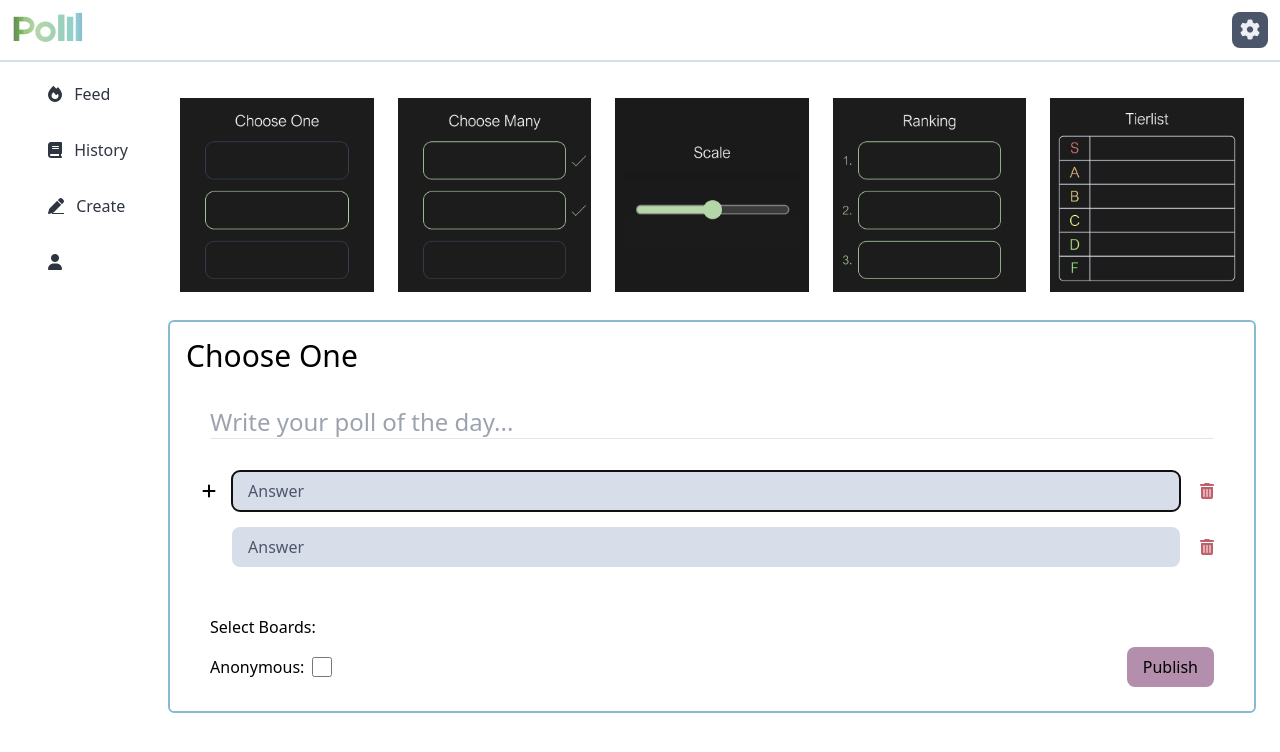
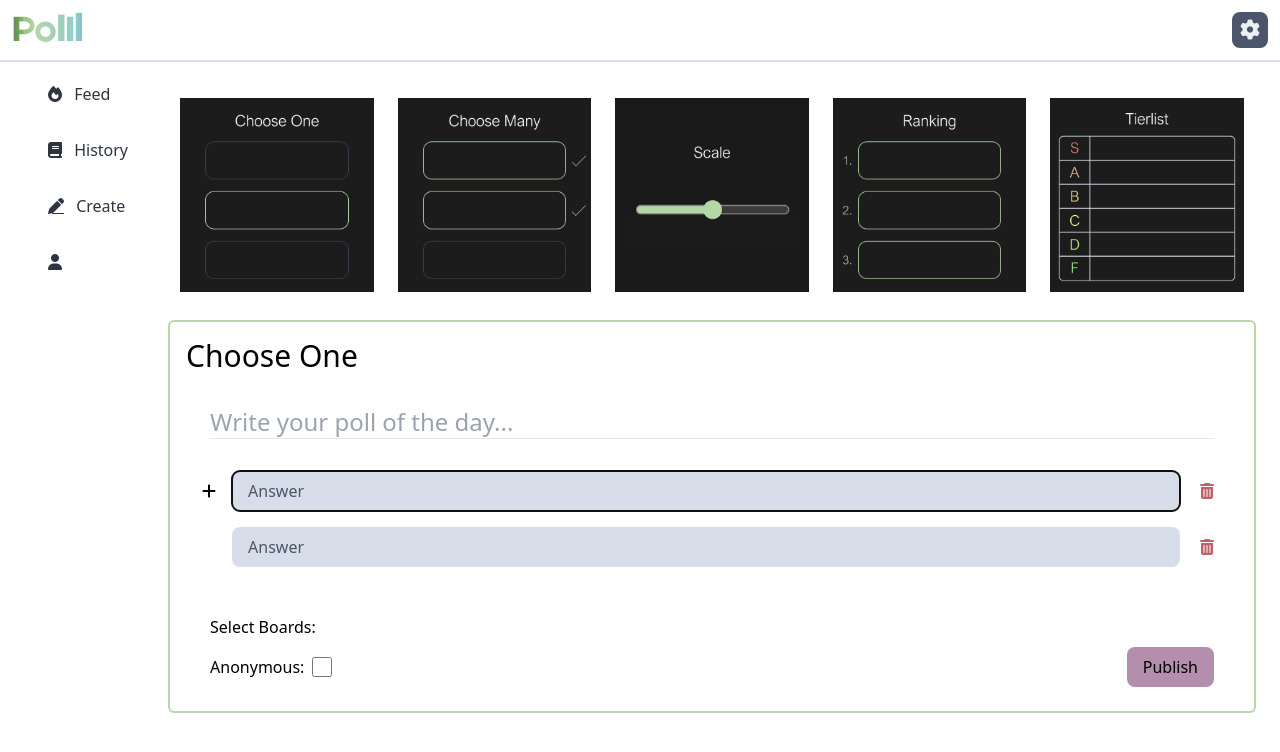
Before and after one commit to rileywheadon/poll-app, a Flask app: template src/polll/templates/home/create.html in a window 1280 px wide. Shown: the top 752 px of the page. Run offline with Flask 3, Linux system fonts and the light colour scheme; the template is opened without the code that fills it, so the values that code supplies are empty; some libraries are stand-ins or nearby versions.

Commit message:
Small changes. Bug still not fixed :(.

```diff
--- a/src/polll/static/output.css
+++ b/src/polll/static/output.css
@@ -1194,6 +1194,11 @@ video {
   border-color: rgb(136 187 208 / var(--tw-border-opacity, 1));
 }
 
+.border-polll-green {
+  --tw-border-opacity: 1;
+  border-color: rgb(182 215 168 / var(--tw-border-opacity, 1));
+}
+
 .bg-gray-800 {
   --tw-bg-opacity: 1;
   background-color: rgb(31 41 55 / var(--tw-bg-opacity, 1));
@@ -1537,6 +1542,11 @@ video {
 .text-zinc-400 {
   --tw-text-opacity: 1;
   color: rgb(161 161 170 / var(--tw-text-opacity, 1));
+}
+
+.text-nord-3 {
+  --tw-text-opacity: 1;
+  color: rgb(76 86 106 / var(--tw-text-opacity, 1));
 }
 
 .underline {
--- a/src/polll/static/scripts/ui.js
+++ b/src/polll/static/scripts/ui.js
@@ -114,25 +114,40 @@ function toggle_filter_dropdown() {
   document.getElementById("filter-dropdown").classList.toggle("hidden");
 }
 
+
+function handle_btn_select() {
+
+  console.log("Radio button clicked")
+
+}
+
+
+
 function handle_tier_select(poll_id, tier) {
   // This is being called twice and it's not because there are two buttons that call this function
+  // (removed the second button onclick and same thing happens)
+  // might be happening because none of the radio buttons are clicked yet
+
+  // Double 'click' is hapending when clicking on an element already in a tier
+
   console.log("new");
-
   document.getElementById(`tier-ans-container-${poll_id}`).querySelectorAll("input").forEach((e) => {
     if (e.checked) document.getElementById(`${tier}-content-${poll_id}`).appendChild(e.parentNode);
+    // console.log(e);
     e.checked = false;
   });
 
-  ["S", "A", "B", "C", "D", "F"].forEach((e) =>  {
-    if (document.getElementById(`${e}-content-${poll_id}`).childNodes.length > 1) {
-      console.log(`${e} tier`);
-      Array.from(document.getElementById(`${e}-content-${poll_id}`).childNodes).slice(1).forEach((i) => {
-        console.log("here");
-        console.log(i);
-        console.log(document.getElementById(`${tier}-content-${poll_id}`));
-        if (Array.from(i.querySelectorAll("input"))[0].checked) {
-          document.getElementById(`${tier}-content-${poll_id}`).appendChild(i);
-        }
+  ["S", "A", "B", "C", "D", "F"].forEach((t) =>  {
+    if (document.getElementById(`${t}-content-${poll_id}`).childNodes.length > 1) {
+      //console.log(`${e} tier`);
+      Array.from(document.getElementById(`${t}-content-${poll_id}`).childNodes).slice(1).forEach((i) => {
+        Array.from(i.querySelectorAll("input")).forEach((j) => {
+          //console.log(j);
+          console.log(j.checked)
+          if (j.checked) {
+            document.getElementById(`${tier}-content-${poll_id}`).appendChild(i);
+          }
+        })
       })
     }
   })
@@ -140,4 +155,5 @@ function handle_tier_select(poll_id, tier) {
 
   console.log("\n\n\n");
 
+
 }
--- a/src/polll/templates/home/create-card.html
+++ b/src/polll/templates/home/create-card.html
@@ -70,7 +70,7 @@
 
 
   <!-- Create input field -->
-  <div class="flex flex-col h-fit grow border-2 border-polll-blue hover:border-polll-green rounded-md">
+  <div class="flex flex-col h-fit grow border-2 border-polll-green rounded-md">
 
     <div id="question-lbl" class="px-4 pt-4 text-3xl">
       Choose One
--- a/src/polll/templates/polls/tier-list.html
+++ b/src/polll/templates/polls/tier-list.html
@@ -9,7 +9,7 @@
       <div class="flex flex-row h-16 hover:cursor-default">
 
         <button type="button" id="{{ tier }}-label" class="w-16 border-r-2 {% if not tier == 'F' %} border-b-2 {% endif %} border-nord-0 dark:border-nord-4 p-1 mt-[-1px] ml-[-1px] flex items-center justify-center hover:cursor-default"
-                >
+        >
           <span class="text-2xl
             {% if   tier == 'S' %} text-tier-S
             {% elif tier == 'A' %} text-tier-A
@@ -23,7 +23,7 @@
           </span>
         </button>
         <button type="button" id="{{ tier }}-content-{{ poll.id }}" class="grow flex flex-row justify-start {% if not tier == 'F' %} border-b-2 {% endif %} border-nord-0 p-1 dark:border-nord-4 mt-[-1px] ml-[-1px] hover:cursor-default tier-{{ tier }}"
-                onclick="handle_tier_select('{{ poll.id }}', '{{ tier }}')">
+        onclick="handle_tier_select('{{ poll.id }}', '{{ tier }}')">
         </button>
 
       </div>
@@ -34,7 +34,7 @@
   <div id="tier-ans-container-{{ poll.id }}" class="flex flex-wrap gap-2 w-fit h-fit mt-6">
     {% for answer in poll.answers %}
     <div id="tier-answer-{{ answer.id }}" class="flex">
-      <input type="radio" id="tier-{{ answer.id }}" name="answer_id" value="{{ answer.id }}" class="hidden peer">
+      <input type="radio" id="tier-{{ answer.id }}" name="answer_id" value="{{ answer.id }}" class="hidden peer" onclick="handle_btn_select()">
       <label for="tier-{{ answer.id }}"
         class="items-center justify-center w-full h-full max-w-32
         rounded-lg cursor-default p-4
```
Also changed, not shown: ROADMAP.md (+3 -2 lines), src/instance/polll.sqlite.
